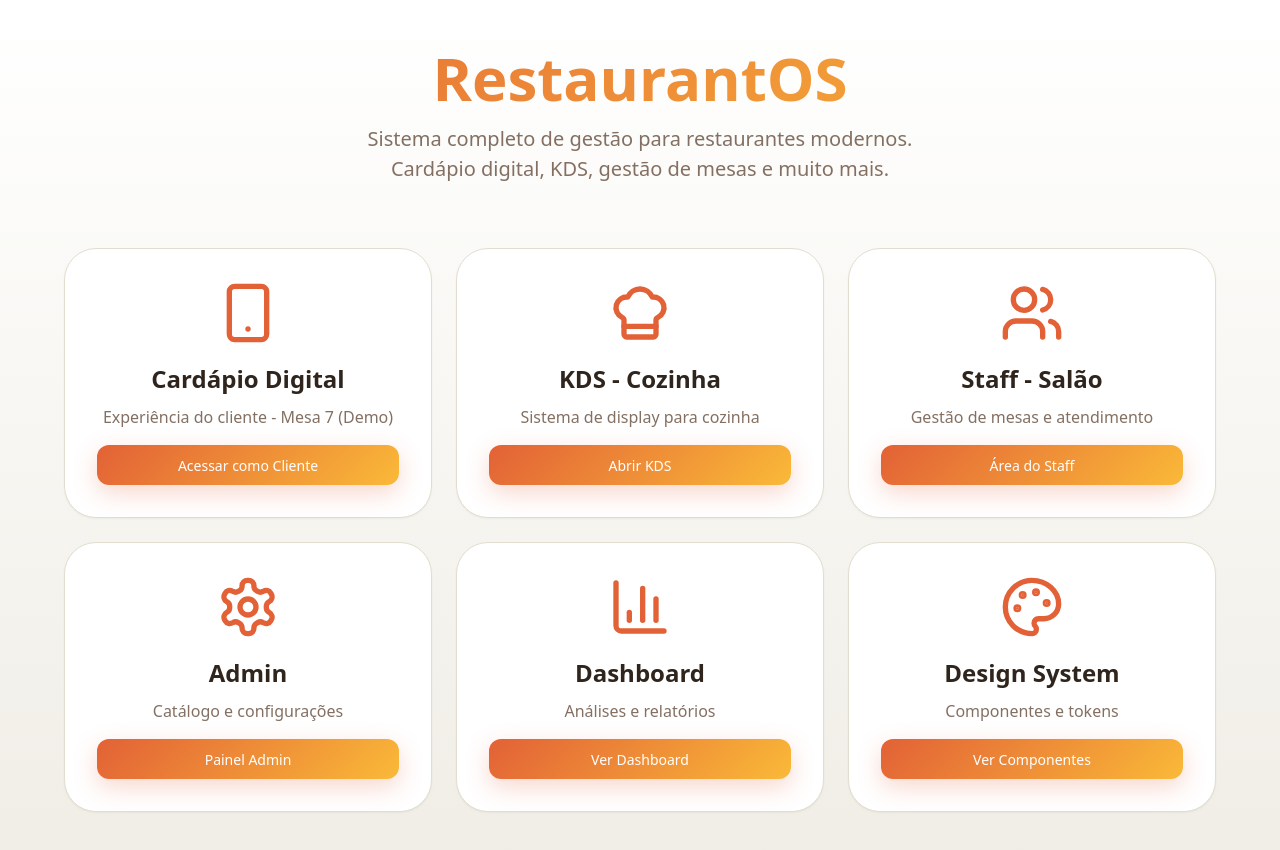
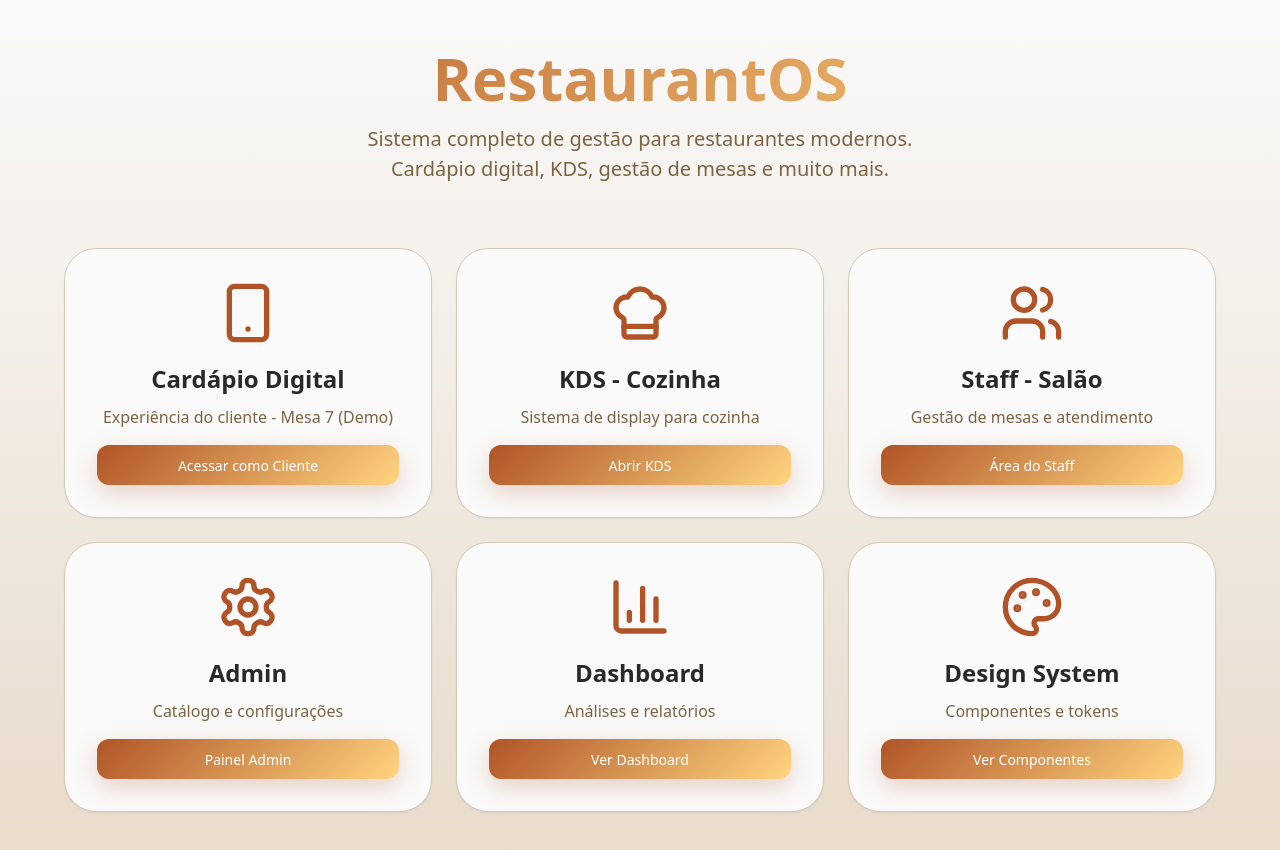
Before and after one commit to Braavos-Developer/diner-design, a React (Vite) app: page / in a window 1280 px wide. Shown: the top 850 px of the page. Built offline with nearby package versions, Linux system fonts and the light colour scheme.

Commit message:
Refactor: Update color palette
Update the color palette in `src/design/tokens.ts` and `tailwind.config.ts` to match the new theme specifications.

```diff
--- a/src/index.css
+++ b/src/index.css
@@ -7,51 +7,51 @@
 @layer base {
   :root {
     /* Base Colors */
-    --background: 48 12% 97%;
-    --foreground: 25 25% 15%;
+    --background: 0 0% 95%;       /* White dishes and lighting */
+    --foreground: 0 0% 16%;       /* Black matte */
 
     /* Surface Colors */
-    --card: 0 0% 100%;
-    --card-foreground: 25 25% 15%;
-    --popover: 0 0% 100%;
-    --popover-foreground: 25 25% 15%;
+    --card: 0 0% 98%;
+    --card-foreground: 0 0% 16%;
+    --popover: 0 0% 98%;
+    --popover-foreground: 0 0% 16%;
 
-    /* Brand Colors - Terra Cotta Palette */
-    --primary: 15 75% 55%;        /* Terra cotta */
-    --primary-foreground: 0 0% 100%;
-    --primary-light: 15 85% 65%;  /* Lighter terra cotta */
-    --primary-dark: 15 65% 45%;   /* Darker terra cotta */
+    /* Brand Colors - Reddish Brick */
+    --primary: 20 64% 42%;        /* Reddish brick */
+    --primary-foreground: 0 0% 95%;
+    --primary-light: 20 64% 52%;  /* Lighter brick */
+    --primary-dark: 20 64% 32%;   /* Darker brick */
 
-    /* Accent Colors - Warm Amber */
-    --accent: 40 95% 60%;         /* Warm amber */
-    --accent-foreground: 25 25% 15%;
-    --accent-light: 40 100% 70%;
-    --accent-dark: 40 85% 50%;
+    /* Accent Colors - Warm Amber Light */
+    --accent: 40 100% 75%;        /* Warm amber light */
+    --accent-foreground: 0 0% 16%;
+    --accent-light: 40 100% 85%;
+    --accent-dark: 40 100% 65%;
 
     /* Supporting Colors */
-    --secondary: 45 25% 92%;      /* Warm cream */
-    --secondary-foreground: 25 25% 15%;
-    --muted: 45 15% 88%;          /* Soft beige */
-    --muted-foreground: 25 15% 45%;
+    --secondary: 35 39% 85%;      /* Light beige upholstery */
+    --secondary-foreground: 0 0% 16%;
+    --muted: 35 25% 68%;          /* Light gray floor */
+    --muted-foreground: 35 31% 37%; /* Dark wood */
 
     /* Status Colors */
-    --success: 140 75% 45%;       /* Fresh green */
-    --success-foreground: 0 0% 100%;
-    --warning: 40 95% 60%;        /* Warm orange */
-    --warning-foreground: 25 25% 15%;
-    --destructive: 0 75% 55%;     /* Warm red */
+    --success: 105 21% 35%;       /* Moss green */
+    --success-foreground: 0 0% 95%;
+    --warning: 40 100% 75%;       /* Warm amber */
+    --warning-foreground: 0 0% 16%;
+    --destructive: 0 75% 55%;     /* Keep red for errors */
     --destructive-foreground: 0 0% 100%;
 
     /* UI Elements */
-    --border: 45 25% 85%;
-    --input: 45 25% 90%;
-    --ring: 15 75% 55%;
+    --border: 35 25% 78%;
+    --input: 35 39% 90%;
+    --ring: 20 64% 42%;
 
     /* Shadows & Effects */
-    --shadow-sm: 0 1px 2px hsl(25 25% 15% / 0.05);
-    --shadow-md: 0 4px 12px hsl(25 25% 15% / 0.1);
-    --shadow-lg: 0 12px 24px hsl(25 25% 15% / 0.15);
-    --shadow-brand: 0 8px 24px hsl(15 75% 55% / 0.25);
+    --shadow-sm: 0 1px 2px hsl(0 0% 16% / 0.05);
+    --shadow-md: 0 4px 12px hsl(0 0% 16% / 0.1);
+    --shadow-lg: 0 12px 24px hsl(0 0% 16% / 0.15);
+    --shadow-brand: 0 8px 24px hsl(20 64% 42% / 0.25);
 
     /* Gradients */
     --gradient-brand: linear-gradient(135deg, hsl(var(--primary)), hsl(var(--accent)));
@@ -92,73 +92,73 @@
     --transition-slow: 300ms cubic-bezier(0.4, 0, 0.2, 1);
 
     /* Sidebar */
-    --sidebar-background: 45 15% 96%;
-    --sidebar-foreground: 25 25% 15%;
-    --sidebar-primary: 15 75% 55%;
-    --sidebar-primary-foreground: 0 0% 100%;
-    --sidebar-accent: 45 25% 92%;
-    --sidebar-accent-foreground: 25 25% 15%;
-    --sidebar-border: 45 25% 85%;
-    --sidebar-ring: 15 75% 55%;
+    --sidebar-background: 35 39% 90%;    /* Light beige */
+    --sidebar-foreground: 0 0% 16%;      /* Black matte */
+    --sidebar-primary: 20 64% 42%;       /* Reddish brick */
+    --sidebar-primary-foreground: 0 0% 95%;
+    --sidebar-accent: 35 39% 85%;        /* Light beige upholstery */
+    --sidebar-accent-foreground: 0 0% 16%;
+    --sidebar-border: 35 25% 78%;
+    --sidebar-ring: 20 64% 42%;
   }
 
   .dark {
     /* Base Colors */
-    --background: 25 25% 8%;
-    --foreground: 45 15% 88%;
+    --background: 0 0% 16%;         /* Black matte */
+    --foreground: 35 25% 68%;       /* Light gray floor */
 
     /* Surface Colors */
-    --card: 25 20% 12%;
-    --card-foreground: 45 15% 88%;
-    --popover: 25 20% 12%;
-    --popover-foreground: 45 15% 88%;
+    --card: 35 31% 20%;             /* Darker wood tone */
+    --card-foreground: 35 25% 68%;
+    --popover: 35 31% 20%;
+    --popover-foreground: 35 25% 68%;
 
     /* Brand Colors - Adjusted for dark mode */
-    --primary: 15 85% 65%;        /* Brighter terra cotta */
-    --primary-foreground: 25 25% 8%;
-    --primary-light: 15 90% 75%;
-    --primary-dark: 15 75% 55%;
+    --primary: 20 64% 52%;          /* Brighter reddish brick */
+    --primary-foreground: 0 0% 95%;
+    --primary-light: 20 64% 62%;
+    --primary-dark: 20 64% 42%;
 
     /* Accent Colors */
-    --accent: 40 100% 70%;        /* Brighter amber */
-    --accent-foreground: 25 25% 8%;
-    --accent-light: 40 100% 80%;
-    --accent-dark: 40 90% 60%;
+    --accent: 40 100% 75%;          /* Warm amber light */
+    --accent-foreground: 0 0% 16%;
+    --accent-light: 40 100% 85%;
+    --accent-dark: 40 100% 65%;
 
     /* Supporting Colors */
-    --secondary: 25 15% 18%;      /* Dark warm */
-    --secondary-foreground: 45 15% 88%;
-    --muted: 25 10% 22%;          /* Darker muted */
-    --muted-foreground: 45 10% 65%;
+    --secondary: 35 31% 25%;        /* Dark wood variant */
+    --secondary-foreground: 35 25% 68%;
+    --muted: 35 31% 30%;            /* Darker muted */
+    --muted-foreground: 35 25% 60%;
 
     /* Status Colors */
-    --success: 140 85% 55%;
-    --success-foreground: 25 25% 8%;
-    --warning: 40 100% 70%;
-    --warning-foreground: 25 25% 8%;
-    --destructive: 0 85% 65%;
-    --destructive-foreground: 25 25% 8%;
+    --success: 105 21% 45%;         /* Brighter moss green */
+    --success-foreground: 0 0% 95%;
+    --warning: 40 100% 75%;         /* Warm amber */
+    --warning-foreground: 0 0% 16%;
+    --destructive: 0 75% 65%;
+    --destructive-foreground: 0 0% 95%;
 
     /* UI Elements */
-    --border: 25 15% 25%;
-    --input: 25 15% 20%;
-    --ring: 15 85% 65%;
+    --border: 35 31% 35%;
+    --input: 35 31% 25%;
+    --ring: 20 64% 52%;
 
     /* Shadows - Enhanced for dark mode */
     --shadow-sm: 0 1px 2px hsl(0 0% 0% / 0.3);
     --shadow-md: 0 4px 12px hsl(0 0% 0% / 0.4);
     --shadow-lg: 0 12px 24px hsl(0 0% 0% / 0.5);
-    --shadow-brand: 0 8px 24px hsl(15 85% 65% / 0.3);
+    --shadow-brand: 0 8px 24px hsl(20 64% 52% / 0.3);
 
     /* Sidebar */
-    --sidebar-background: 25 20% 10%;
-    --sidebar-foreground: 45 15% 88%;
-    --sidebar-primary: 15 85% 65%;
-    --sidebar-primary-foreground: 25 25% 8%;
-    --sidebar-accent: 25 15% 18%;
-    --sidebar-accent-foreground: 45 15% 88%;
-    --sidebar-border: 25 15% 25%;
-    --sidebar-ring: 15 85% 65%;
+    --sidebar-background: 35 31% 18%;      /* Dark wood */
+    --sidebar-foreground: 35 25% 68%;      /* Light gray */
+    --sidebar-primary: 20 64% 52%;         /* Reddish brick */
+    --sidebar-primary-foreground: 0 0% 95%;
+    --sidebar-accent: 35 31% 25%;          /* Dark wood variant */
+    --sidebar-accent-foreground: 35 25% 68%;
+    --sidebar-border: 35 31% 35%;
+    --sidebar-ring: 20 64% 52%;
   }
 }
 
```
